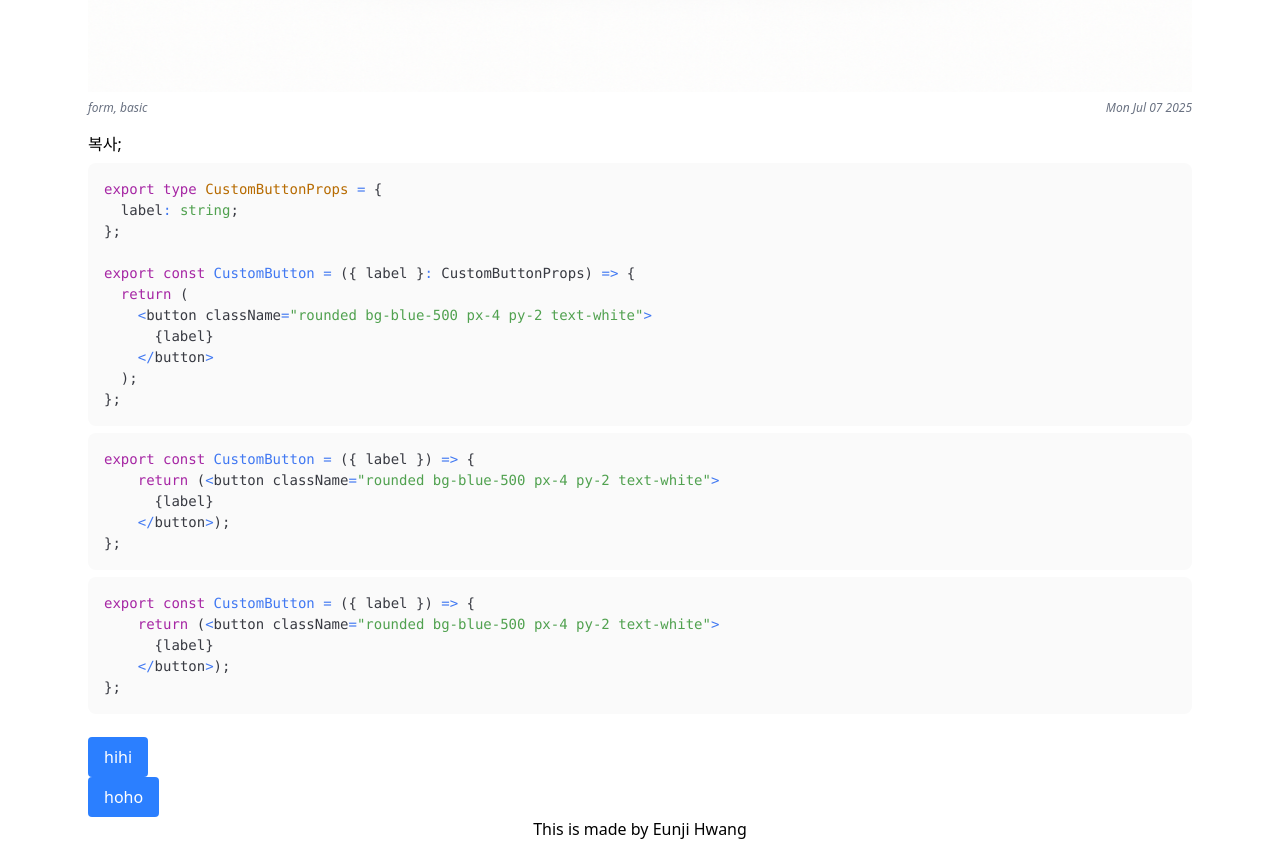
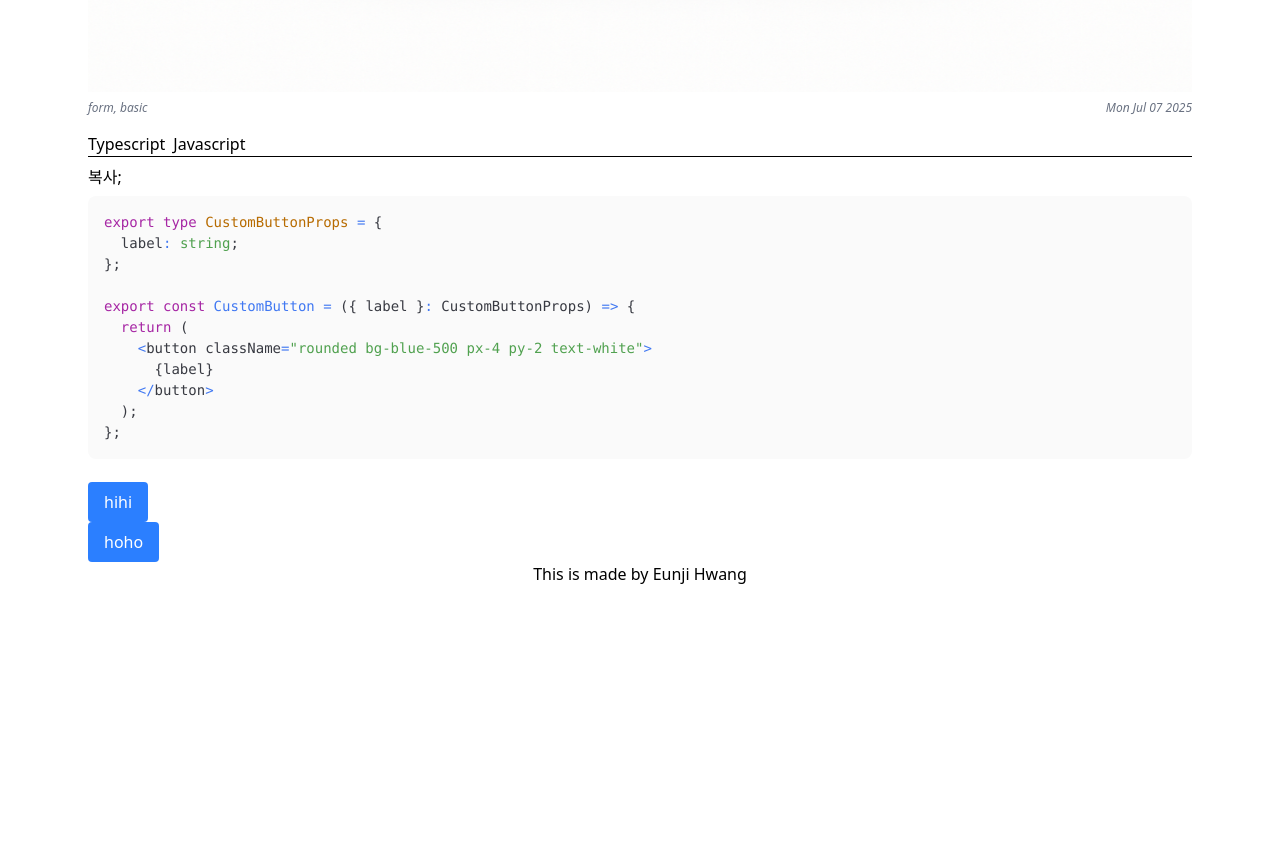
Before and after one commit to dmswl6310/comp_plus, a React (Vite) app: page /components/button1 in a window 1280 px wide. Shown: the part 820-1661 px from the top of the page. After the commit the page ends 1406 px from the top, so only its background shows below. Built offline with nearby package versions, Linux system fonts and the light colour scheme.

Commit message:
feat: 탭별로 langauge에 따른 코드 표시
useMemo를 사용하여 추가 로드없이 빠르게 표시

```diff
--- a/src/components/ComponentDetail.tsx
+++ b/src/components/ComponentDetail.tsx
@@ -1,8 +1,8 @@
 import PageTitle from "@/components/common/PageTitle";
 import { componentsData } from "@/data/componentsData";
 import { Navigate, useParams } from "react-router-dom";
-import CodeBlock from "./common/CodeBlock";
 import Playground from "./Playground";
+import TabContainer from "./common/TabContainer";
 
 const ComponentDetail = () => {
   const { id } = useParams<{ id: string }>();
@@ -32,7 +32,7 @@ const ComponentDetail = () => {
           </p>
         </div>
         <div>
-          <CodeBlock code={componentDetail.code} />
+          <TabContainer code={componentDetail.code} />
         </div>
         <Playground
           componentType={componentDetail.id}
--- a/src/components/common/CodeBlock.tsx
+++ b/src/components/common/CodeBlock.tsx
@@ -2,27 +2,13 @@ import copy from "copy-to-clipboard";
 import { useState } from "react";
 import { Prism as SyntaxHighlighter } from "react-syntax-highlighter";
 import { oneLight } from "react-syntax-highlighter/dist/esm/styles/prism";
-import * as ts from "typescript";
 
 type CodeBlockProps = {
   code: string;
   language?: string;
 };
 
-export function transpileToJS(tsCode: string): string {
-  const result = ts.transpileModule(tsCode, {
-    compilerOptions: {
-      target: ts.ScriptTarget.ESNext,
-      module: ts.ModuleKind.ESNext,
-      jsx: ts.JsxEmit.Preserve,
-      // jsx: ts.JsxEmit.React,
-    },
-  });
-
-  return result.outputText;
-}
-
-const CodeBlock = ({ code, language = "typescript" }: CodeBlockProps) => {
+const CodeBlock = ({ code, language }: CodeBlockProps) => {
   const [copied, setCopied] = useState(false);
 
   const handleCopy = () => {
@@ -35,7 +21,7 @@ const CodeBlock = ({ code, language = "typescript" }: CodeBlockProps) => {
     <div>
       <button onClick={handleCopy}>{copied ? "복사됨" : "복사"}</button>;
       <SyntaxHighlighter
-        language="typescript"
+        language={language}
         style={oneLight}
         wrapLines
         wrapLongLines
@@ -47,32 +33,6 @@ const CodeBlock = ({ code, language = "typescript" }: CodeBlockProps) => {
       >
         {code}
       </SyntaxHighlighter>
-      <SyntaxHighlighter
-        language="typescript"
-        style={oneLight}
-        wrapLines
-        wrapLongLines
-        customStyle={{
-          borderRadius: "8px",
-          padding: "1rem",
-          fontSize: "0.875rem",
-        }}
-      >
-        {transpileToJS(code)}
-      </SyntaxHighlighter>
-      <SyntaxHighlighter
-        language="javascript"
-        style={oneLight}
-        wrapLines
-        wrapLongLines
-        customStyle={{
-          borderRadius: "8px",
-          padding: "1rem",
-          fontSize: "0.875rem",
-        }}
-      >
-        {transpileToJS(code)}
-      </SyntaxHighlighter>
     </div>
   );
 };
--- /dev/null
+++ b/src/components/common/TabContainer.tsx
@@ -0,0 +1,39 @@
+import { useMemo, useState } from "react";
+import CodeBlock from "./CodeBlock";
+import ts from "typescript";
+
+type TabType = "typescript" | "javascript";
+
+function transpileToJS(tsCode: string): string {
+  const result = ts.transpileModule(tsCode, {
+    compilerOptions: {
+      target: ts.ScriptTarget.ESNext,
+      module: ts.ModuleKind.ESNext,
+      jsx: ts.JsxEmit.Preserve,
+      // jsx: ts.JsxEmit.React,
+    },
+  });
+
+  return result.outputText;
+}
+
+const TabContainer = ({ code }: { code: string }) => {
+  const [tab, setTab] = useState<TabType>("typescript");
+
+  const codeString = useMemo(() => {
+    const result = tab == "javascript" ? transpileToJS(code) : code;
+    return result;
+  }, [code, tab]);
+
+  return (
+    <>
+      <div className="mb-2 flex gap-2 border-b">
+        <button onClick={() => setTab("typescript")}>Typescript</button>
+        <button onClick={() => setTab("javascript")}>Javascript</button>
+      </div>
+      <CodeBlock code={codeString} language={tab} />
+    </>
+  );
+};
+
+export default TabContainer;
```
